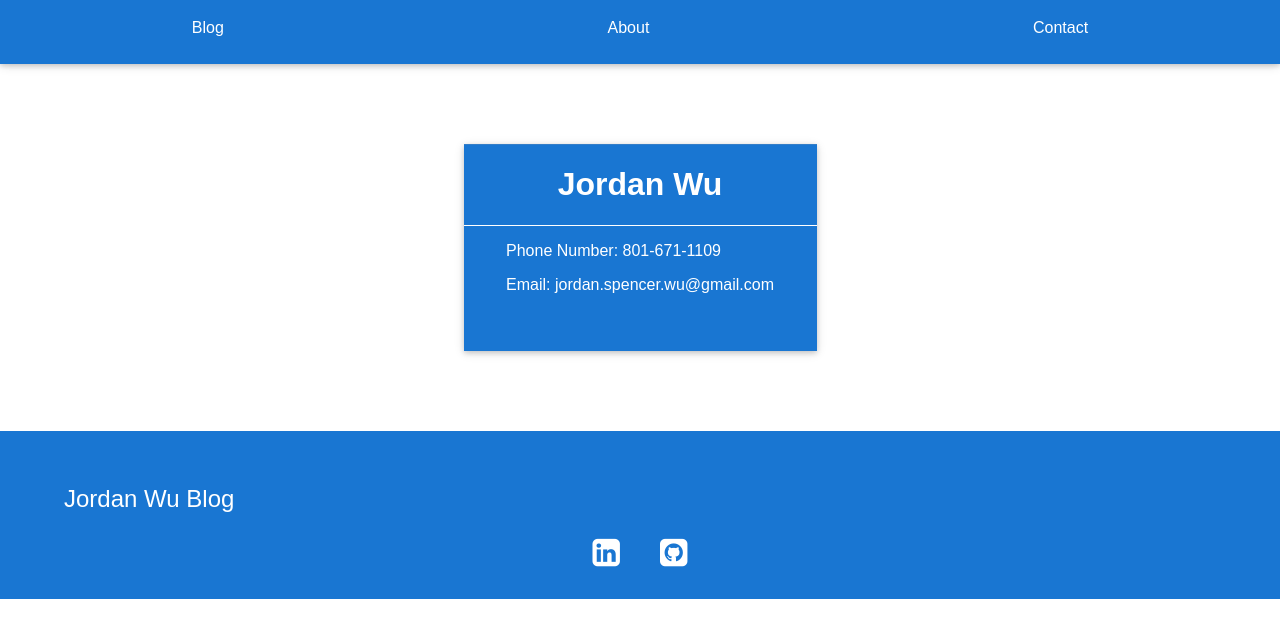
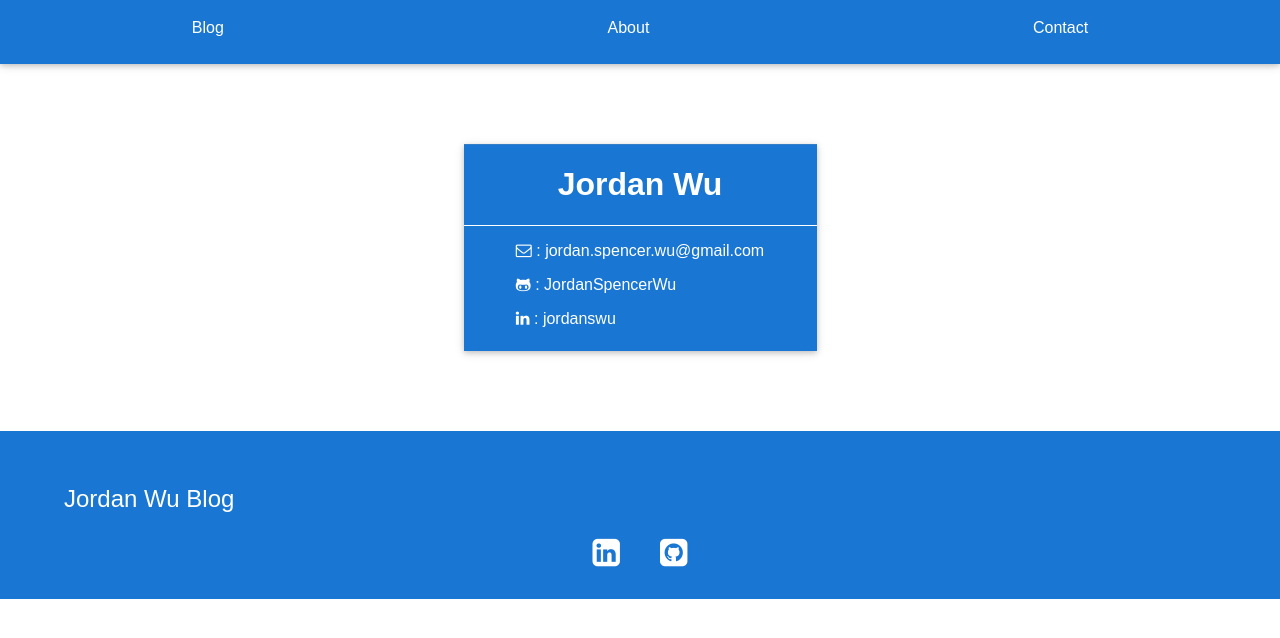
Before and after one commit to JordanSpencerWu/old-website, a Jekyll site: the page built from contact.html, in a window 1280 px wide. Shown: the top 638 px of the page. Built offline with Jekyll 4.4.1, drawn with Linux system fonts in a browser that asks for light colours; nearby versions of some CDN libraries.

Commit message:
add icon to contact

```diff
--- a/contact.html
+++ b/contact.html
@@ -8,8 +8,9 @@ permalink: /contact/
     <h1 class="business-header">Jordan Wu</h1>
     <div class="business-info">
       <div>
-        <p>Phone Number: 801-671-1109</p>
-        <p>Email: jordan.spencer.wu@gmail.com</p>
+        <p><i class="fa fa-envelope-o"></i> : jordan.spencer.wu@gmail.com</p>
+        <p><i class="fa fa-github-alt"></i> : JordanSpencerWu</p>
+        <p><i class="fa fa-linkedin"></i> : jordanswu</p>
       </div>
     </div>
   </div>
```
